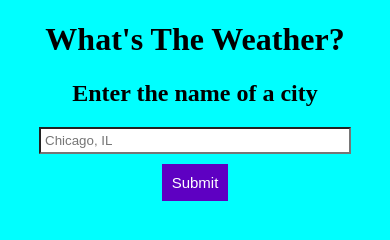
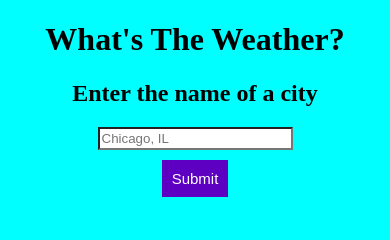
Before and after one commit to sobhit000/WeatherApp, a plain HTML site: page index.html in a window 390 px wide. Drawn offline with nearby package versions, Linux system fonts and the light colour scheme.

Commit message:
responsive changes

```diff
--- a/index.css
+++ b/index.css
@@ -63,6 +63,13 @@ img {
 }
 
 @media only screen and (max-width: 768px) {
+  .input {
+    width: 50%;
+    padding: 2px;
+  }
+  .results {
+    width: 100%;
+  }
   .results-youtube {
     width: 100%;
   }
```
